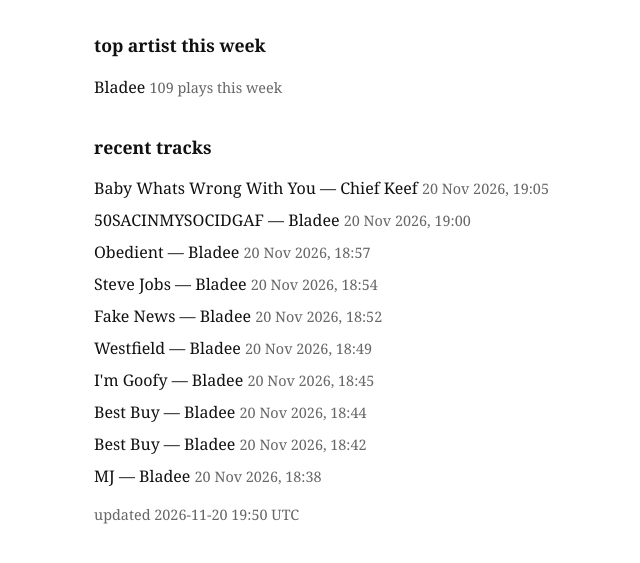
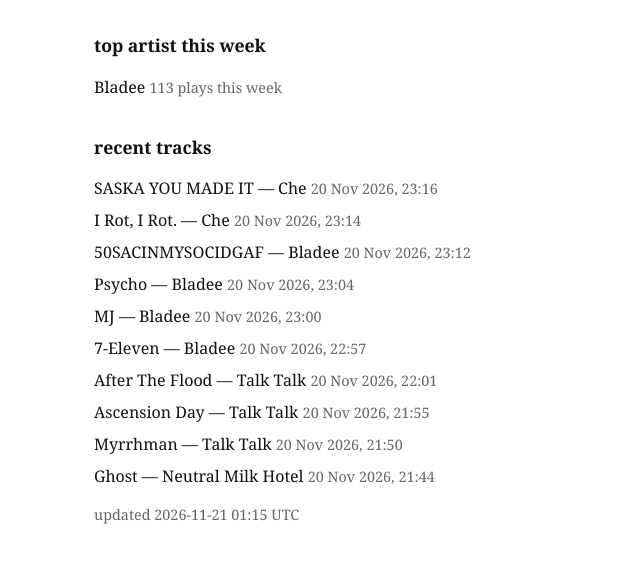
Before and after one commit to nathansimpson2007/blog, a plain HTML site: page music.html in a window 1280 px wide. Shown: the part 127-690 px from the top of the page, without its empty margins (226-866 px from the left). Drawn offline with Linux system fonts and the light colour scheme.

Commit message:
Update music page

```diff
--- a/music.html
+++ b/music.html
@@ -14,24 +14,24 @@
 
 <h2>top artist this week</h2>
 
-<p>Bladee <span class="date">109 plays this week</span></p>
+<p>Bladee <span class="date">113 plays this week</span></p>
 
 <h2>recent tracks</h2>
 
 <ul>
-  <li>Baby Whats Wrong With You — Chief Keef <span class="date">20 Nov 2026, 19:05</span></li>
-  <li>50SACINMYSOCIDGAF — Bladee <span class="date">20 Nov 2026, 19:00</span></li>
-  <li>Obedient — Bladee <span class="date">20 Nov 2026, 18:57</span></li>
-  <li>Steve Jobs — Bladee <span class="date">20 Nov 2026, 18:54</span></li>
-  <li>Fake News — Bladee <span class="date">20 Nov 2026, 18:52</span></li>
-  <li>Westfield — Bladee <span class="date">20 Nov 2026, 18:49</span></li>
-  <li>I&#39;m Goofy — Bladee <span class="date">20 Nov 2026, 18:45</span></li>
-  <li>Best Buy — Bladee <span class="date">20 Nov 2026, 18:44</span></li>
-  <li>Best Buy — Bladee <span class="date">20 Nov 2026, 18:42</span></li>
-  <li>MJ — Bladee <span class="date">20 Nov 2026, 18:38</span></li>
+  <li>SASKA YOU MADE IT — Che <span class="date">20 Nov 2026, 23:16</span></li>
+  <li>I Rot, I Rot. — Che <span class="date">20 Nov 2026, 23:14</span></li>
+  <li>50SACINMYSOCIDGAF — Bladee <span class="date">20 Nov 2026, 23:12</span></li>
+  <li>Psycho — Bladee <span class="date">20 Nov 2026, 23:04</span></li>
+  <li>MJ — Bladee <span class="date">20 Nov 2026, 23:00</span></li>
+  <li>7-Eleven — Bladee <span class="date">20 Nov 2026, 22:57</span></li>
+  <li>After The Flood — Talk Talk <span class="date">20 Nov 2026, 22:01</span></li>
+  <li>Ascension Day — Talk Talk <span class="date">20 Nov 2026, 21:55</span></li>
+  <li>Myrrhman — Talk Talk <span class="date">20 Nov 2026, 21:50</span></li>
+  <li>Ghost — Neutral Milk Hotel <span class="date">20 Nov 2026, 21:44</span></li>
 </ul>
 
-<p class="date">updated 2026-11-20 19:50 UTC</p>
+<p class="date">updated 2026-11-21 01:15 UTC</p>
 
 </body>
 </html>
```
